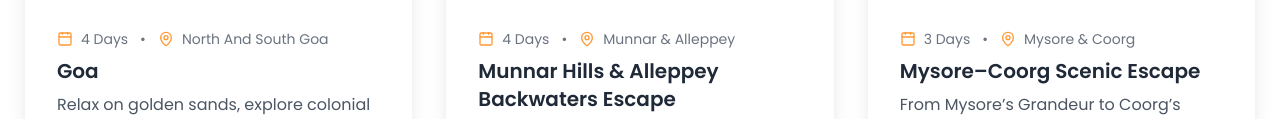
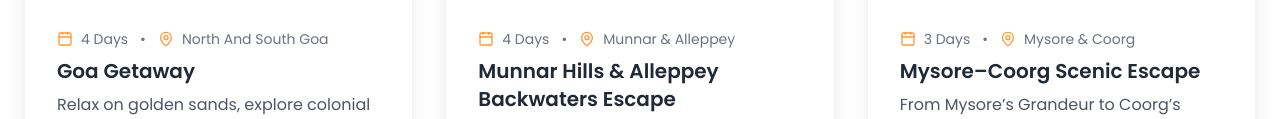
Before and after one commit to travizoofficial/travizo-website, a plain HTML site: page index.html in a window 1280 px wide. Shown: the part 1240-1359 px from the top of the page. Drawn offline with nearby package versions, Linux system fonts and the light colour scheme.

Commit message:
Update index.html

```diff
--- a/index.html
+++ b/index.html
@@ -181,7 +181,7 @@
                             <span class="mx-1">•</span>
                             <i data-lucide="map-pin" class="w-4 h-4 text-brand-gold"></i> North And South Goa
                         </div>
-                        <h3 class="text-lg sm:text-xl font-bold mb-2 group-hover:text-brand-gold transition">Goa</h3>
+                        <h3 class="text-lg sm:text-xl font-bold mb-2 group-hover:text-brand-gold transition">Goa Getaway</h3>
                         <p class="text-gray-600 text-sm sm:text-base mb-4">Relax on golden sands, explore colonial lanes, and party till dawn — Goa, the perfect beach holiday.</p>
                         <button onclick="prefillDestination('Goa')" class="w-full border-2 border-brand-dark text-brand-dark py-2 rounded-lg font-semibold hover:bg-brand-dark hover:text-white transition text-sm">Get Quote</button>
                     </div>
```
